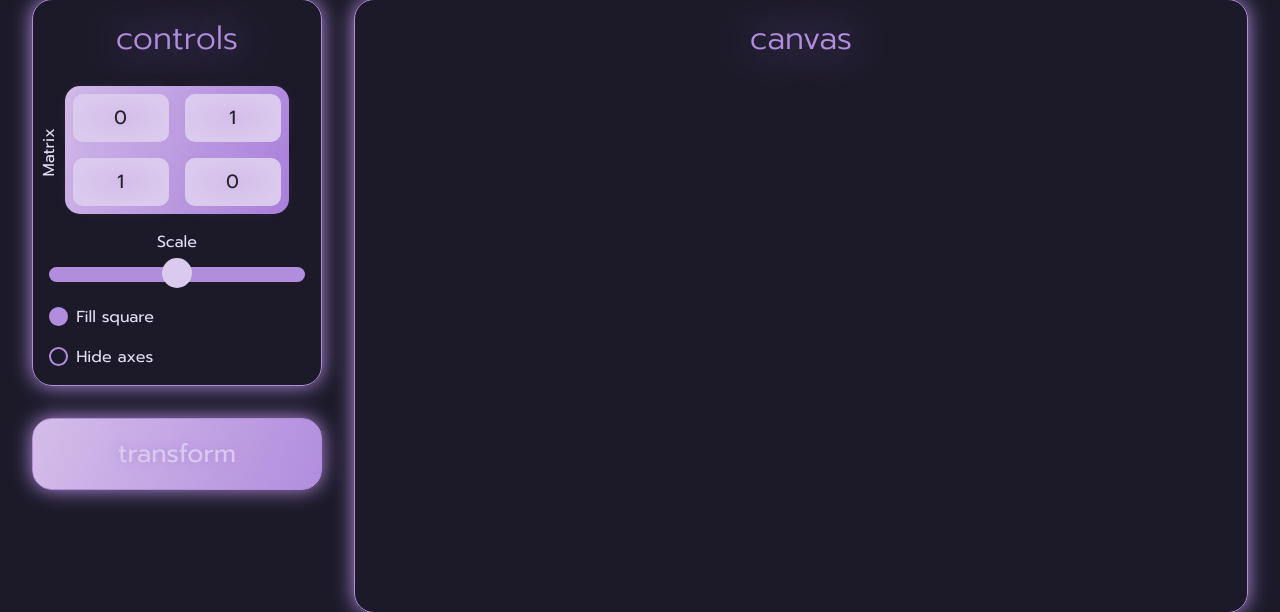
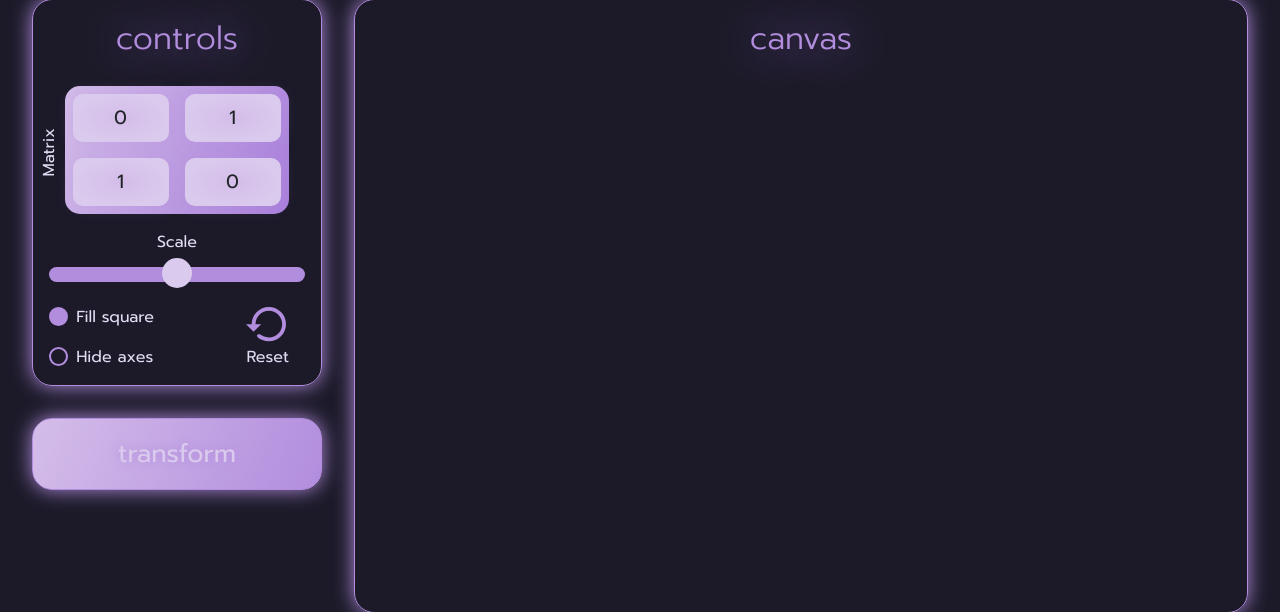
Before and after one commit to alexlostorto/may-tricks, a PHP site: page / in a window 1280 px wide. Shown: the part 155-767 px from the top of the page. Run offline with PHP 8.4, Linux system fonts and the light colour scheme.

Commit message:
Add reset button

```diff
--- a/components/graphics.php
+++ b/components/graphics.php
@@ -19,6 +19,7 @@ class Controls {
         this.scale = document.getElementById('scale');
         this.fill = document.getElementById('fill');
         this.hide = document.getElementById('hide-axes');
+        this.reset = document.getElementById('reset');
         this.loadEventListeners();
     }
 
@@ -27,6 +28,7 @@ class Controls {
         this.scale.addEventListener('input', this.changeScale);
         this.fill.addEventListener('input', this.fillSquare);
         this.hide.addEventListener('input', this.hideAxes);
+        this.reset.addEventListener('click', this.resetMatrix);
     }
 
     applyMatrix() {
@@ -90,6 +92,18 @@ class Controls {
             graphics.axes.lines[0].material = dashedLineMaterial;
             graphics.axes.lines[1].material = dashedLineMaterial;
         }
+    }
+
+    resetMatrix() {
+        this.classList.add('animate');  // Add the 'animate' class to trigger the animation
+
+        document.querySelector('#canvas .canvas-container canvas').remove();
+        graphics = new Graphics();
+        graphics.setup();
+
+        setTimeout(function() {
+            this.reset.classList.remove('animate');
+        }, 500);  // Half a second, length of animation
     }
 
     snap(input) {
@@ -225,7 +239,7 @@ class Axes {
 import * as THREE from '/may-tricks/assets/lib/three.module.js';
 
 const colours = new Colours();
-const graphics = new Graphics();
+let graphics = new Graphics();
 const controls = new Controls();
 
 graphics.setup();
--- a/index.php
+++ b/index.php
@@ -206,6 +206,35 @@ include('./components/header.php');
         background-color: var(--secondary);
     }
 
+    #reset {
+        right: 2rem;
+        bottom: 1rem;
+        gap: 0.2rem;
+    }
+
+    #reset.animate svg {
+        animation: spin 0.5s ease forwards;
+    }
+
+    #reset svg {
+        width: 2.5rem;
+        height: auto;
+    }
+
+    #reset label {
+        color: var(--white);
+        font-weight: 400;
+    }
+
+    @keyframes spin {
+        0% {
+            transform: rotate(0deg);
+        }
+        100% {
+            transform: rotate(-360deg);
+        }
+    }
+
     #github {
         position: fixed;
         right: 0;
@@ -265,7 +294,7 @@ include('./components/header.php');
 <main class="d-flex flex-row w-100 h-100">
     <section id="information" class="d-flex flex-column align-items-center justify-content-between">
         <div>
-            <section id="controls" class="d-flex flex-column align-items-center w-100">
+            <section id="controls" class="position-relative d-flex flex-column align-items-center w-100">
                 <h2>controls</h2>
                 <div class="matrix-transformation d-grid">
                     <input type="number" id="a" value="0">
@@ -285,6 +314,10 @@ include('./components/header.php');
                     <input type="checkbox" id="hide-axes">
                     <label for="hide-axes">Hide axes</label>
                 </div>
+                <button id="reset" class="position-absolute d-flex flex-column">
+                    <?php include('./assets/svg/reset.svg'); ?>
+                    <label for="reset">Reset</label>
+                </button>
             </section>
             <button id="transform" class="w-100">transform</button>
         </div>
```
Also changed, not shown: assets/svg/reset.svg (added).
